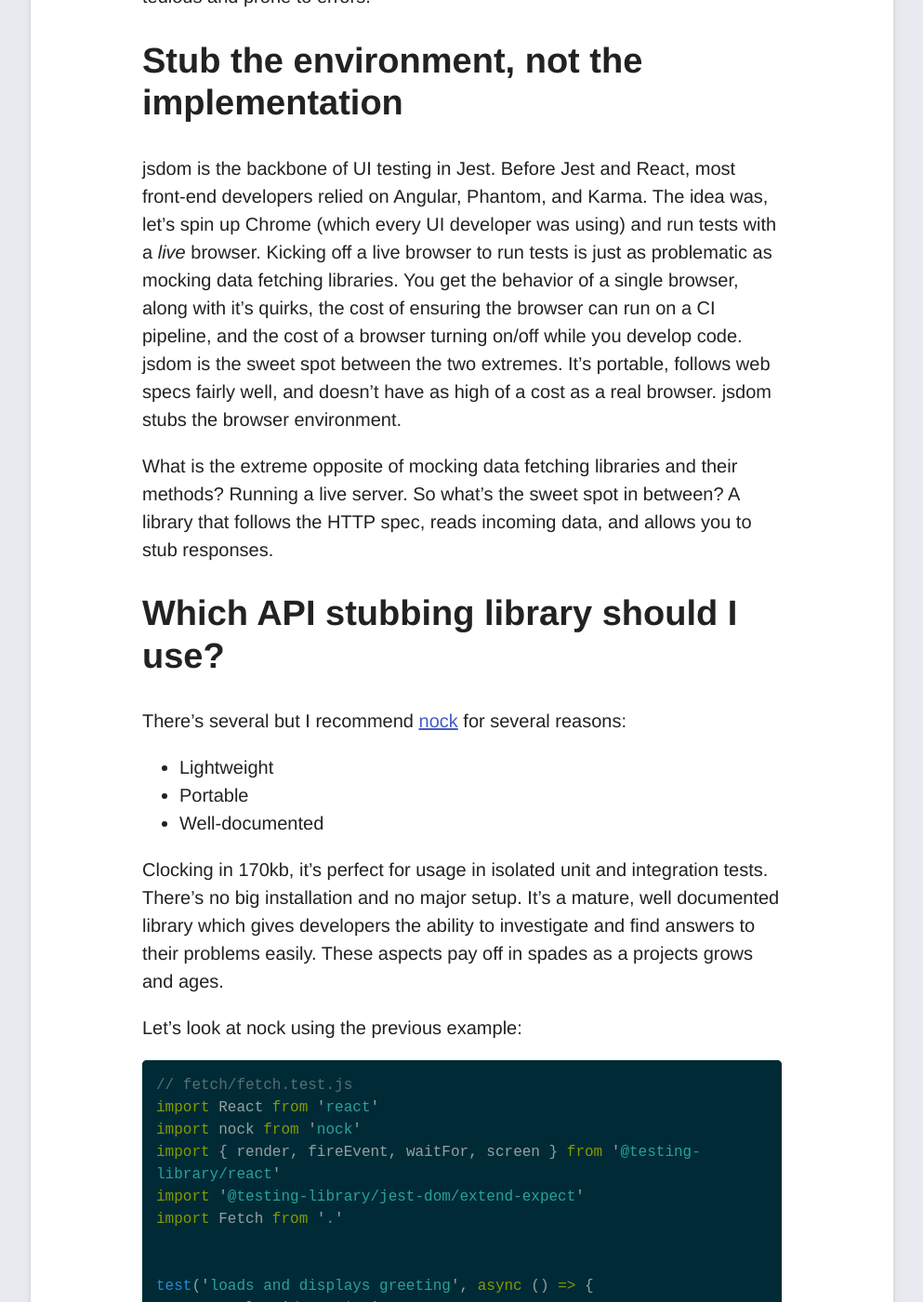
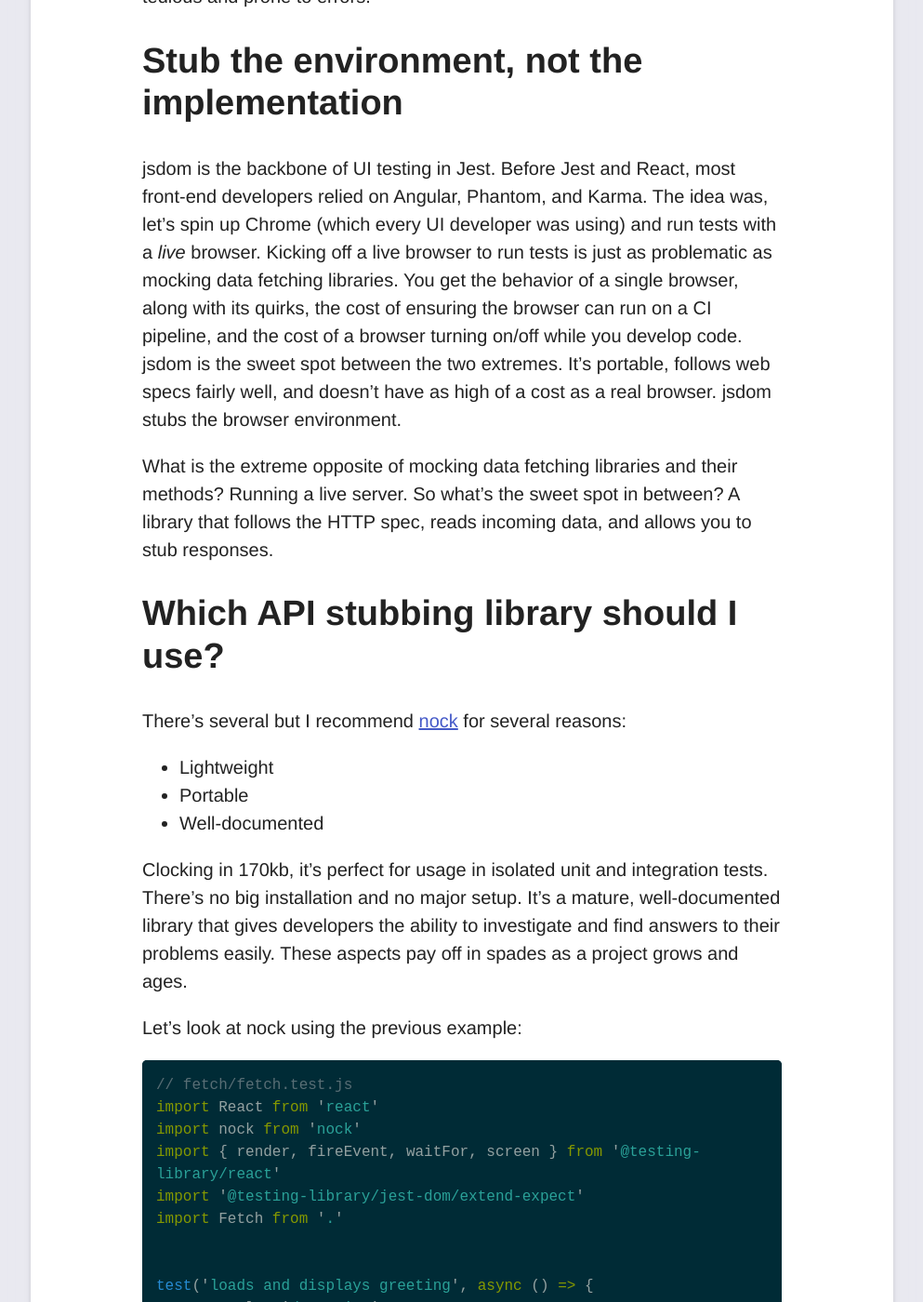
Before and after one commit to antgonzales/antgonzales.github.io, a Jekyll site: the page built from _posts/2020-04-30-the-problem-with-apollo-client.md, in a window 1280 px wide and 1400 px high, scrolled down 2094 px. Shown: the whole window at 93% size, without its empty margins (143-1136 px from the left). Built offline with Jekyll 4.4.1, drawn with Linux system fonts in a browser that asks for light colours; some of the changed text lies outside the part shown.

Commit message:
Fix grammar

```diff
--- a/_posts/2020-04-30-the-problem-with-apollo-client.md
+++ b/_posts/2020-04-30-the-problem-with-apollo-client.md
@@ -73,7 +73,7 @@
 spin up Chrome (which every UI developer was using) and run tests with a *live*
 browser. Kicking off a live browser to run tests is just as problematic as
 mocking data fetching libraries. You get the behavior of a single browser, along
-with it's quirks, the cost of ensuring the browser can run on a CI pipeline, and
+with its quirks, the cost of ensuring the browser can run on a CI pipeline, and
 the cost of a browser turning on/off while you develop code. jsdom is the sweet
 spot between the two extremes. It's portable, follows web specs fairly well, and
 doesn't have as high of a cost as a real browser. jsdom stubs the browser environment.
@@ -92,10 +92,10 @@
 * Well-documented
 
 Clocking in 170kb, it's perfect for usage in isolated unit and integration
-tests. There's no big installation and no major setup. It's a mature, well
-documented library which gives developers the ability to investigate and find
-answers to their problems easily. These aspects pay off in spades as a projects
-grows and ages.
+tests. There's no big installation and no major setup. It's a mature,
+well-documented library that gives developers the ability to investigate and
+find answers to their problems easily. These aspects pay off in spades as a
+project grows and ages.
 
 Let's look at nock using the previous example:
 
```
Also changed, not shown: other parts of _posts/2020-04-30-the-problem-with-apollo-client.md (+1 -1 lines).
